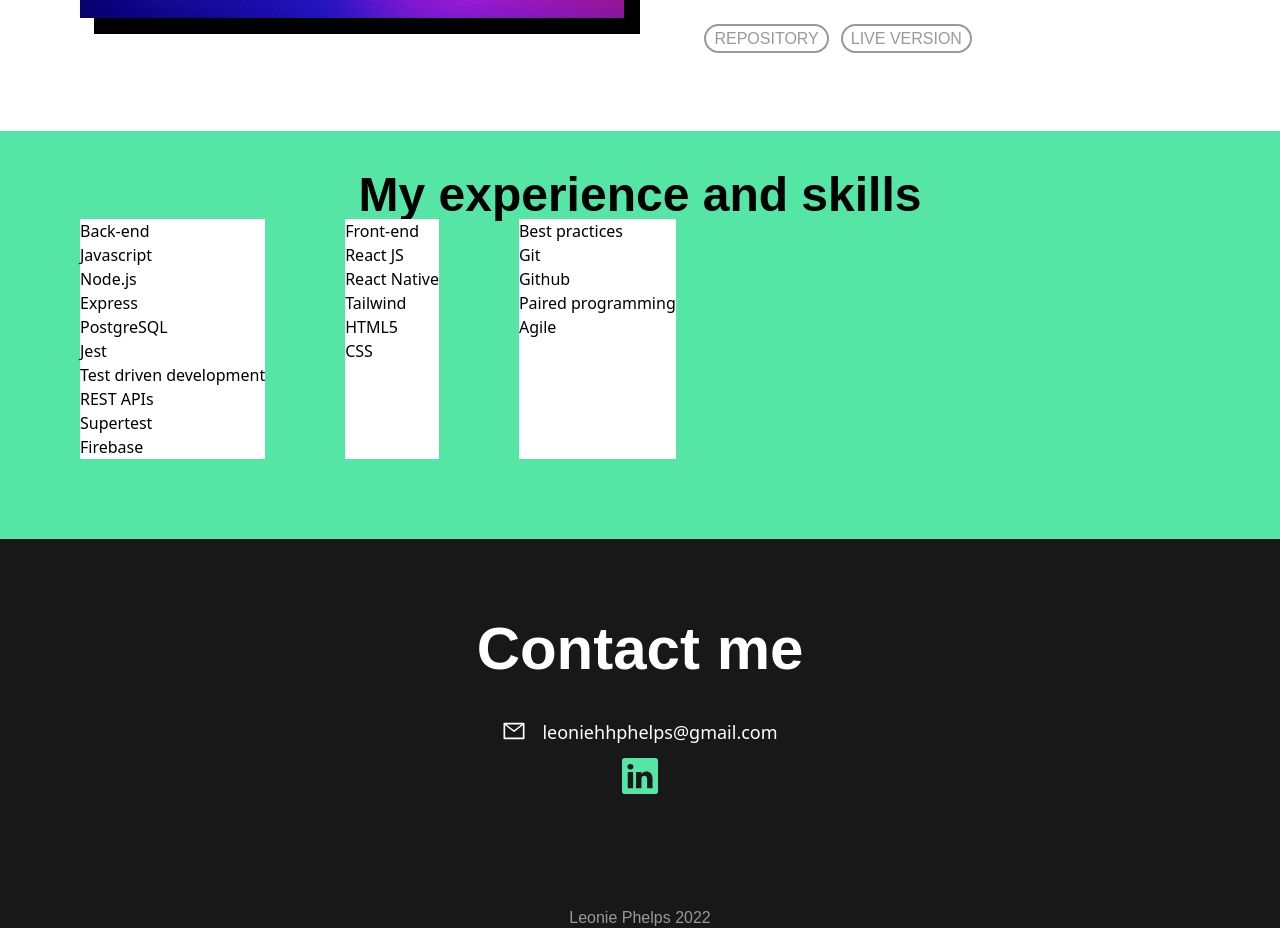
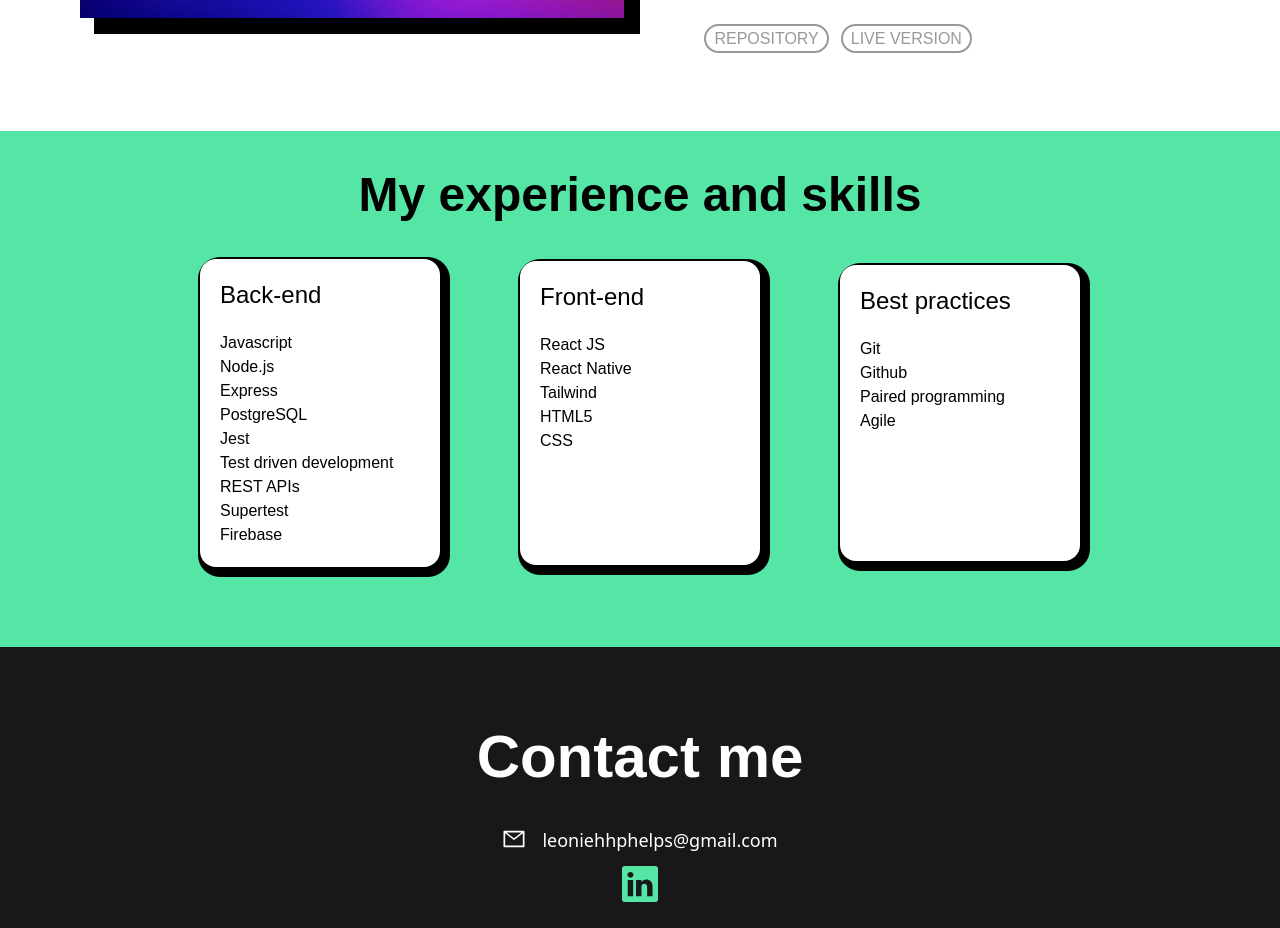
Before and after one commit to LeoniePhelps/Portfolio, a React (Create React App) app: page / in a window 1280 px wide. Shown: the part 2444-3372 px from the top of the page. Built offline with nearby package versions, Linux system fonts and the light colour scheme.

Commit message:
add styling to skills

```diff
--- a/src/components/Experience.jsx
+++ b/src/components/Experience.jsx
@@ -2,14 +2,14 @@ import React from "react";
 
 export const Experience = () => {
   return (
-    <div id="experience" class="pl-20 pr-20 pt-10 pb-20 bg-[#55E6A5]">
-      <h1 class="font-workSans font-bold text-5xl flex text-center justify-center">
+    <div id="experience" class="font-workSans pt-10 pb-20 bg-[#55E6A5]">
+      <h1 class="font-bold text-5xl flex text-center justify-center pb-10">
         My experience and skills
       </h1>
 
-      <div class="flex flex-col md:flex-row">
-        <article class="bg-white">
-          <h1>Back-end</h1>
+      <div class="flex flex-col justify-center items-center md:flex-row">
+        <article class="bg-white rounded-2xl p-5 w-60 h-70 shadow-[4px_4px_0px_6px_black]">
+          <h1 class="text-2xl text-bold mb-5">Back-end</h1>
           <p>Javascript</p>
           <p>Node.js</p>
           <p>Express</p>
@@ -21,8 +21,8 @@ export const Experience = () => {
           <p>Firebase</p>
         </article>
 
-        <article class="bg-white ml-20 mr-20">
-          <h1>Front-end</h1>
+        <article class="bg-white rounded-2xl p-5 w-60 h-70 pb-28 shadow-[4px_4px_0px_6px_black] md:ml-20 md:mr-20 mt-10 md:mt-0 mb-10 md:mb-0">
+          <h1 class="text-2xl text-bold mb-5">Front-end</h1>
           <p>React JS</p>
           <p>React Native</p>
           <p>Tailwind</p>
@@ -30,8 +30,8 @@ export const Experience = () => {
           <p>CSS</p>
         </article>
 
-        <article class="bg-white">
-          <h1>Best practices</h1>
+        <article class="bg-white rounded-2xl p-5 w-60 h-70 pb-32 shadow-[4px_4px_0px_6px_black]">
+          <h1 class="text-2xl text-bold mb-5">Best practices</h1>
           <p>Git</p>
           <p>Github</p>
           <p>Paired programming</p>
```
